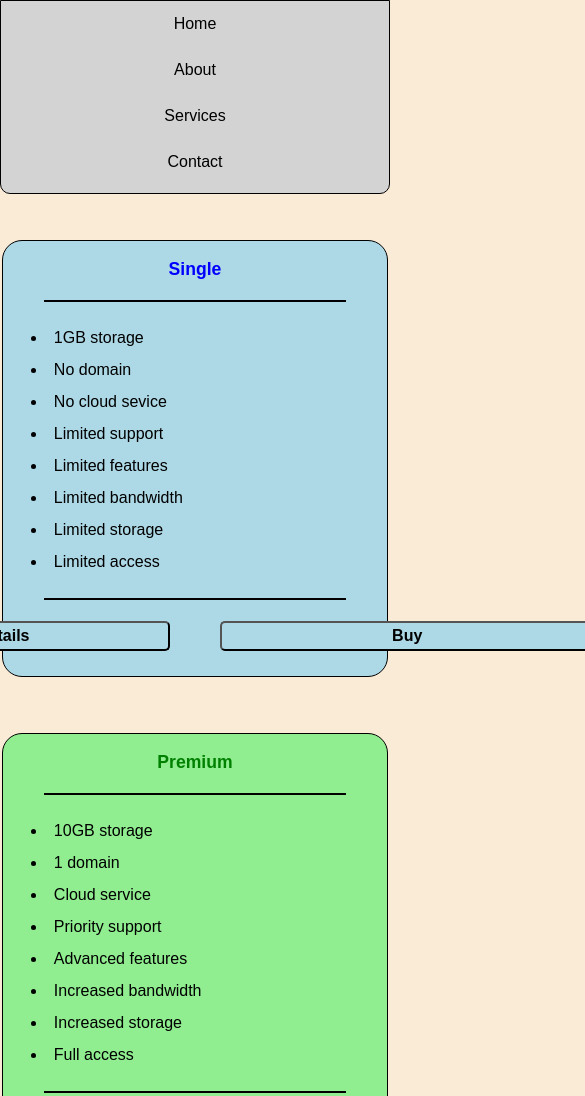
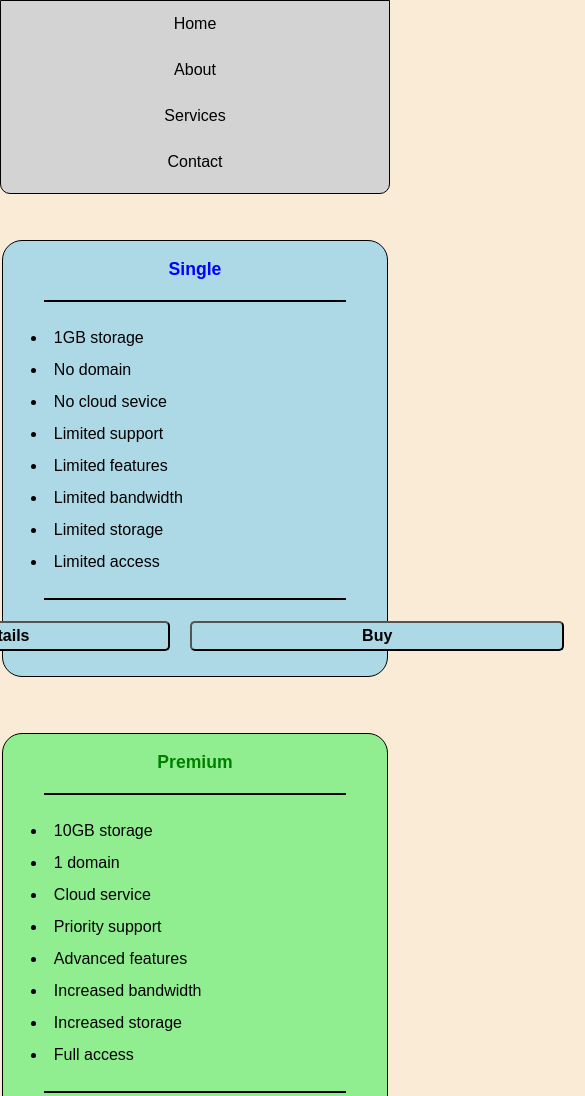
Before and after one commit to ACHRAF-IHSANE/art-du-plastique, a plain HTML site: page index.html in a window 390 px wide. Shown: the top 1096 px of the page, 585 px wide, since content can reach past the window. Drawn offline with Linux system fonts and the light colour scheme.

Commit message:
i add a gap buttons

```diff
--- a/buy.css
+++ b/buy.css
@@ -275,6 +275,10 @@ section.social-media {
     display: flex;
     flex-direction: row;
   }
+  .buttons1, .buttons2, .buttons3{
+    display: flex;
+    gap: 20px;
+  }
 }
 
 /* استجابة أصغر للشاشات الصغيرة جداً */
```
